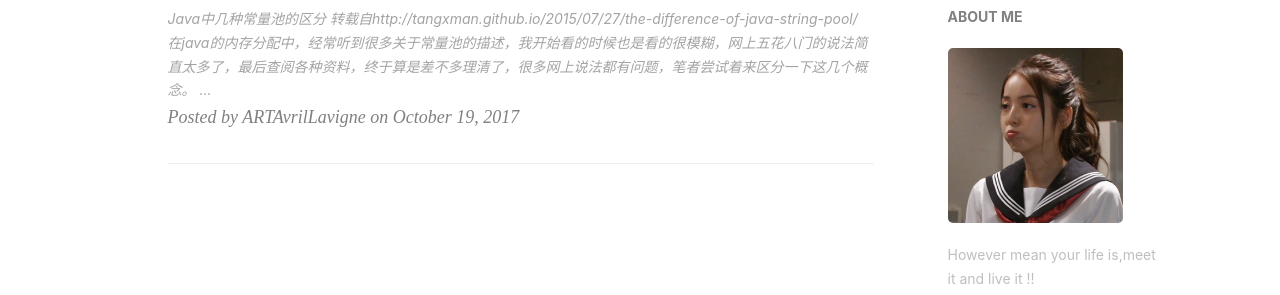
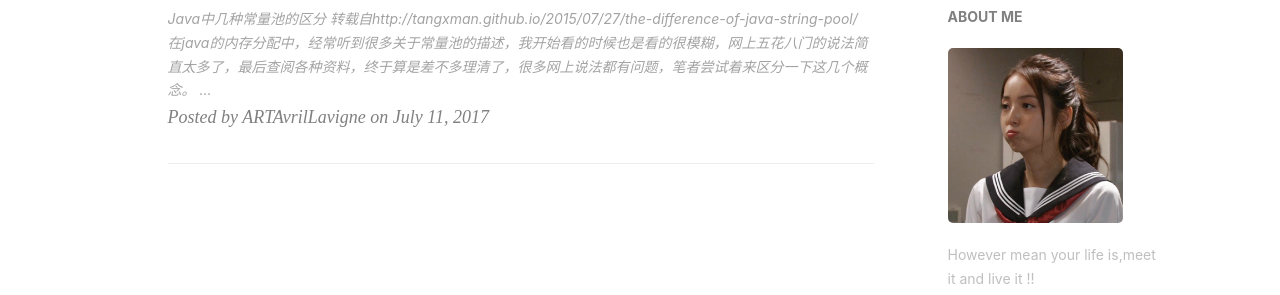
Before and after one commit to ARTAvrilLavigne/ARTAvrilLavigne.github.io, a Jekyll site: the page built from index.html, in a window 1280 px wide. Shown: the part 575-870 px from the top of the page. Built offline with Jekyll 4.4.1, drawn with Linux system fonts in a browser that asks for light colours; nearby versions of some CDN libraries; the list of posts is cut into pages by our own code; comment, search, counter and statistics services are not loaded.

Commit message:
Update 2017-10-19-java-jvm.markdown

```diff
--- a/_posts/2017-10-19-java-jvm.markdown
+++ b/_posts/2017-10-19-java-jvm.markdown
@@ -2,7 +2,7 @@
 layout:     post
 title:      "java中几种常量池的区分"
 subtitle:   " \"welcome to ARTAvrilLavigne Blog\""
-date:       2017-10-19 22:00:00
+date:       2017-7-11 11:28:00
 author:     "ARTAvrilLavigne"
 header-img: "img/post-bg-2015.jpg"
 tags:
```
